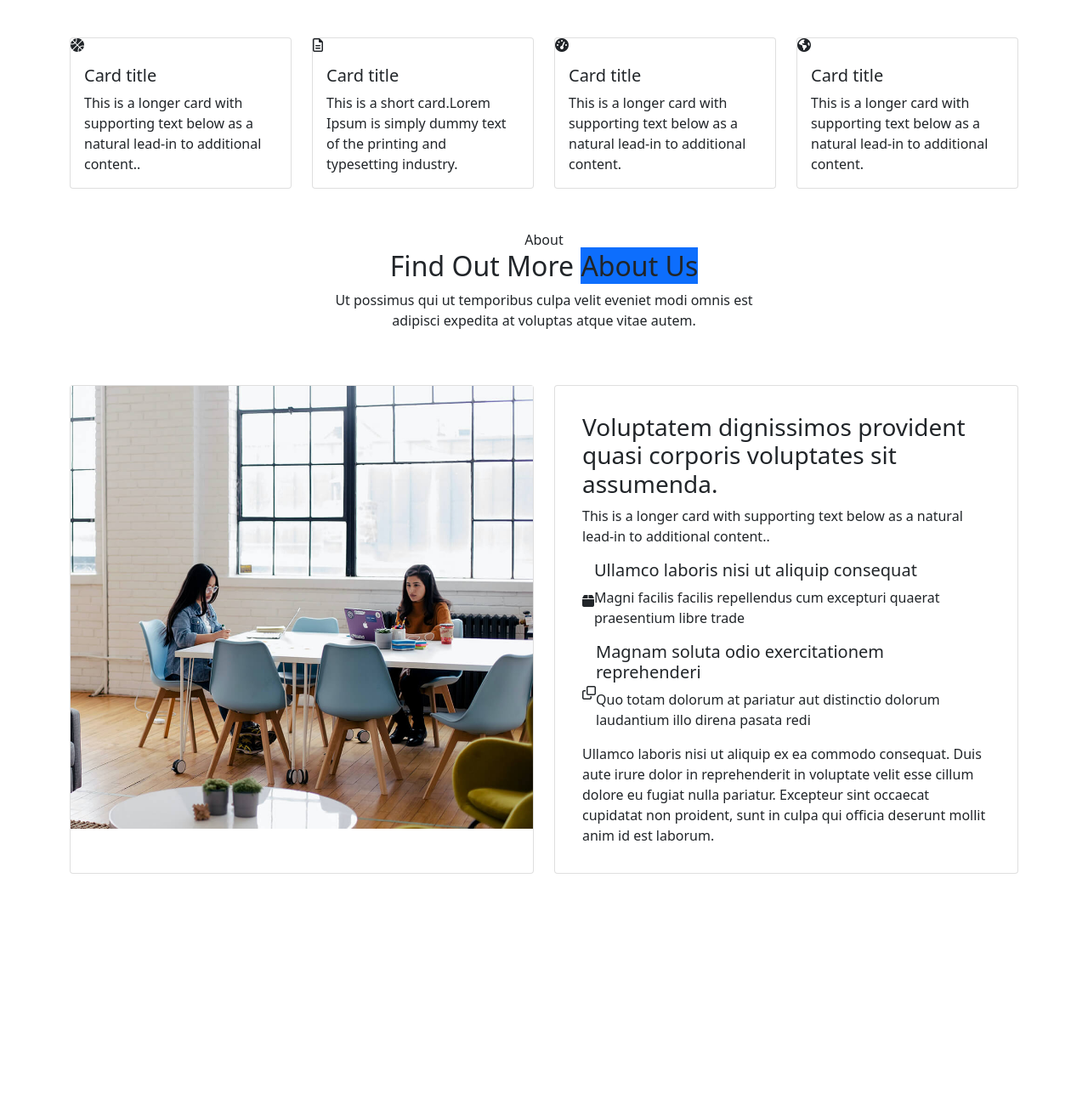
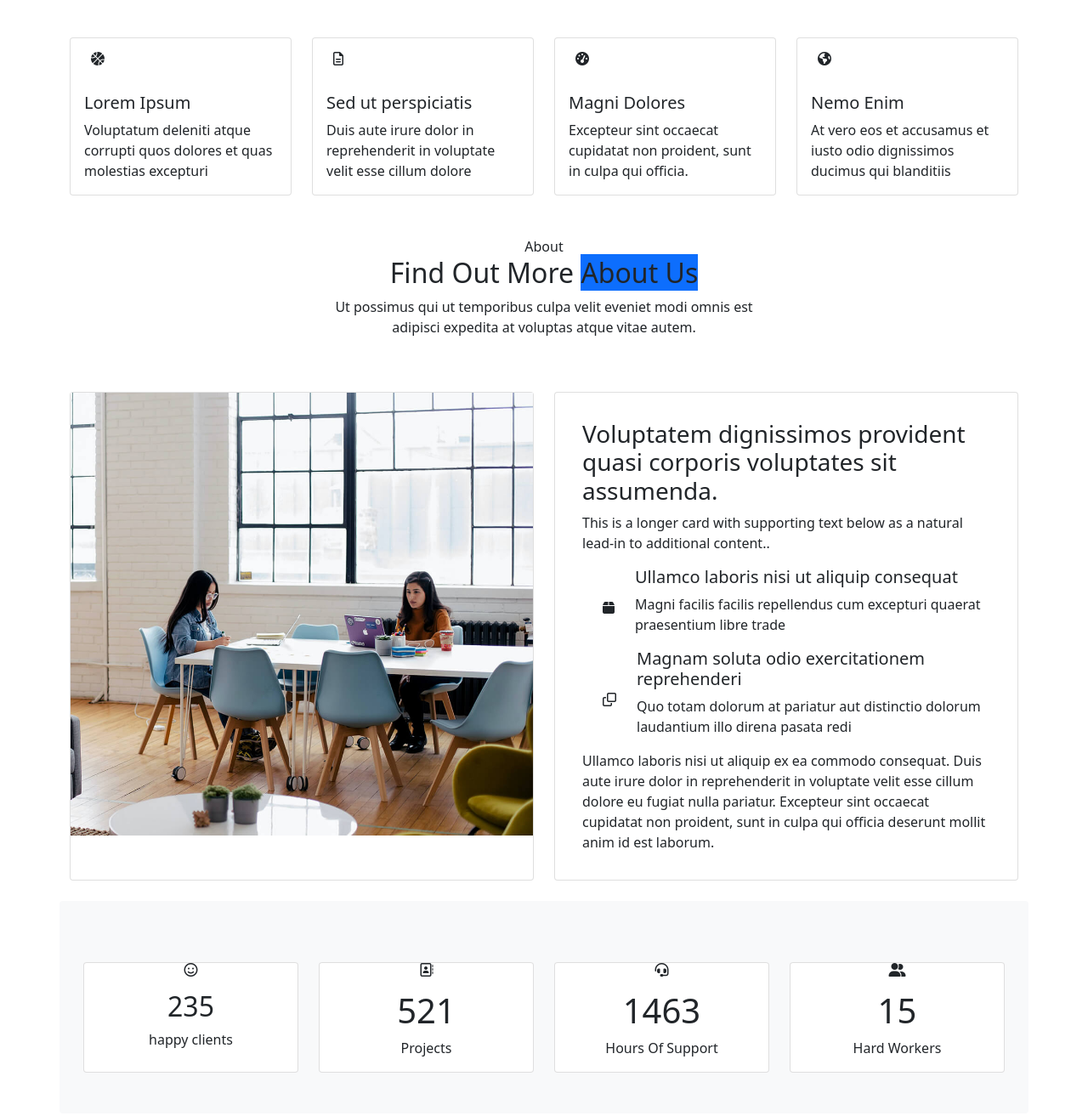
Before and after one commit to mahabubalam3332/Bizland-Bootstraps, a plain HTML site: page index.html in a window 1280 px wide. Shown: the part 392-1705 px from the top of the page at 85% size. Before the commit the page ends 1468 px from the top, so only its background shows below. Drawn offline with nearby package versions, Linux system fonts and the light colour scheme.

Commit message:
counter area done

```diff
--- a/index.html
+++ b/index.html
@@ -60,37 +60,37 @@
         <div class="row row-cols-1 cols-md-3 g-4 py-5">
           <div class="col-3">
             <div class="card h-100">
-              <i class="fas fa-basketball-ball"class="card-img-top" alt="..."></i>
+              <i class="fas fa-basketball-ball p-3 ms-2"class="card-img-top" alt="..."></i>
               <div class="card-body">
-                <h5 class="card-title">Card title</h5>
-                <p class="card-text">This is a longer card with supporting text below as a natural lead-in to additional content..</p>
+                <h5 class="card-title"> Lorem Ipsum</h5>
+                <p class="card-text">Voluptatum deleniti atque corrupti quos dolores et quas molestias excepturi</p>
               </div>
             </div>
           </div>
           <div class="col-3">
             <div class="card h-100">
-              <i class="far fa-file-alt"class="card-img-top" alt="..."></i>
+              <i class="far fa-file-alt p-3 ms-2"class="card-img-top" alt="..."></i>
               <div class="card-body">
-                <h5 class="card-title">Card title</h5>
-                <p class="card-text">This is a short card.Lorem Ipsum is simply dummy text of the printing and typesetting industry. </p>
+                <h5 class="card-title"> Sed ut perspiciatis</h5>
+                <p class="card-text">Duis aute irure dolor in reprehenderit in voluptate velit esse cillum dolore </p>
               </div>
             </div>
           </div>
           <div class="col-3">
             <div class="card h-100">
-              <i class="fas fa-tachometer-alt"class="card-img-top" alt="..."></i>
+              <i class="fas fa-tachometer-alt p-3 ms-2"class="card-img-top" alt="..."></i>
               <div class="card-body">
-                <h5 class="card-title">Card title</h5>
-                <p class="card-text">This is a longer card with supporting text below as a natural lead-in to additional content.</p>
+                <h5 class="card-title"> Magni Dolores</h5>
+                <p class="card-text">Excepteur sint occaecat cupidatat non proident, sunt in culpa qui officia.</p>
               </div>
             </div>
           </div>
           <div class="col-3">
             <div class="card h-100">
-              <i class="fas fa-globe-americas"class="card-img-top" alt="..."></i>
+              <i class="fas fa-globe-americas p-3 ms-2"class="card-img-top" alt="..."></i>
               <div class="card-body">
-                <h5 class="card-title">Card title</h5>
-                <p class="card-text">This is a longer card with supporting text below as a natural lead-in to additional content. </p>
+                <h5 class="card-title">Nemo Enim</h5>
+                <p class="card-text">At vero eos et accusamus et iusto odio dignissimos ducimus qui blanditiis</p>
               </div>
             </div>
           </div>
@@ -110,7 +110,6 @@
           <div class="col-6">
             <div class="card h-100">
               <img src="images/about pic/about.jpg" alt="">
-
             </div>
           </div>
           <div class="col-6">
@@ -120,14 +119,14 @@
                   <h3 class="card-title">Voluptatem dignissimos provident quasi corporis voluptates sit assumenda.</h3>
                   <p class="card-text">This is a longer card with supporting text below as a natural lead-in to additional content..</p>
                   <div class="card-text-inner d-flex justify-content-between align-items-center">
-                    <i class="fas fa-box"></i>
+                    <i class="fas fa-box p-4"></i>
                     <div class="card-details">
                     <h5 class="card-text-body">Ullamco laboris nisi ut aliquip consequat</h5>
                     <p class="card-text-paragra">Magni facilis facilis repellendus cum excepturi quaerat praesentium libre trade</p>
                     </div>
                   </div>
                   <div class="card-text-inner d-flex justify-content-between align-items-center">
-                    <i class="far fa-clone"></i>
+                    <i class="far fa-clone p-4"></i>
                     <div class="card-details">
                     <h5 class="card-text-body">Magnam soluta odio exercitationem reprehenderi</h5>
                     <p class="card-text-paragra">Quo totam dolorum at pariatur aut distinctio dolorum laudantium illo direna pasata redi</p>
@@ -141,6 +140,42 @@
         </div>
         </div>
     </section>
+    <!-- rating area -->
+    <section id="rating-area">
+      <div class="container">
+        <div class="row row-cols-1 cols-md-3 g-4 py-5 text-center shadow-none p-3 mb-5 bg-light rounded">
+          <div class="col-3">
+            <div class="card h-100">
+              <i class="far fa-smile pb-3"></i>
+              <h2 class="number fs-2">235</h2>
+              <p class="happy clients">happy clients</p>
+            </div>
+          </div>
+          <div class="col-3">
+            <div class="card h-100">
+              <i class="far fa-address-book pb-3"></i>
+              <h2 class="number fs-1">521</h2>
+              <p class="Projects">Projects</p>
+            </div>
+          </div>
+          <div class="col-3">
+            <div class="card h-100">
+              <i class="fas fa-headset pb-3"></i>
+              <h2 class="number fs-1">1463</h2>
+              <p class="Hours Of Support">Hours Of Support</p>
+            </div>
+          </div>
+          <div class="col-3">
+            <div class="card h-100">
+              <i class="fas fa-user-friends pb-3"></i>
+              <h2 class="number fs-1">15</h2>
+              <p class="Hard Workers">Hard Workers</p>
+            </div>
+          </div>
+          </div>
+        </div>
+        </div>
+    </section>
 
       <script src="https://cdn.jsdelivr.net/npm/bootstrap@5.1.0/dist/js/bootstrap.bundle.min.js" integrity="sha384-U1DAWAznBHeqEIlVSCgzq+c9gqGAJn5c/t99JyeKa9xxaYpSvHU5awsuZVVFIhvj" crossorigin="anonymous"></script>
 </body>
```
